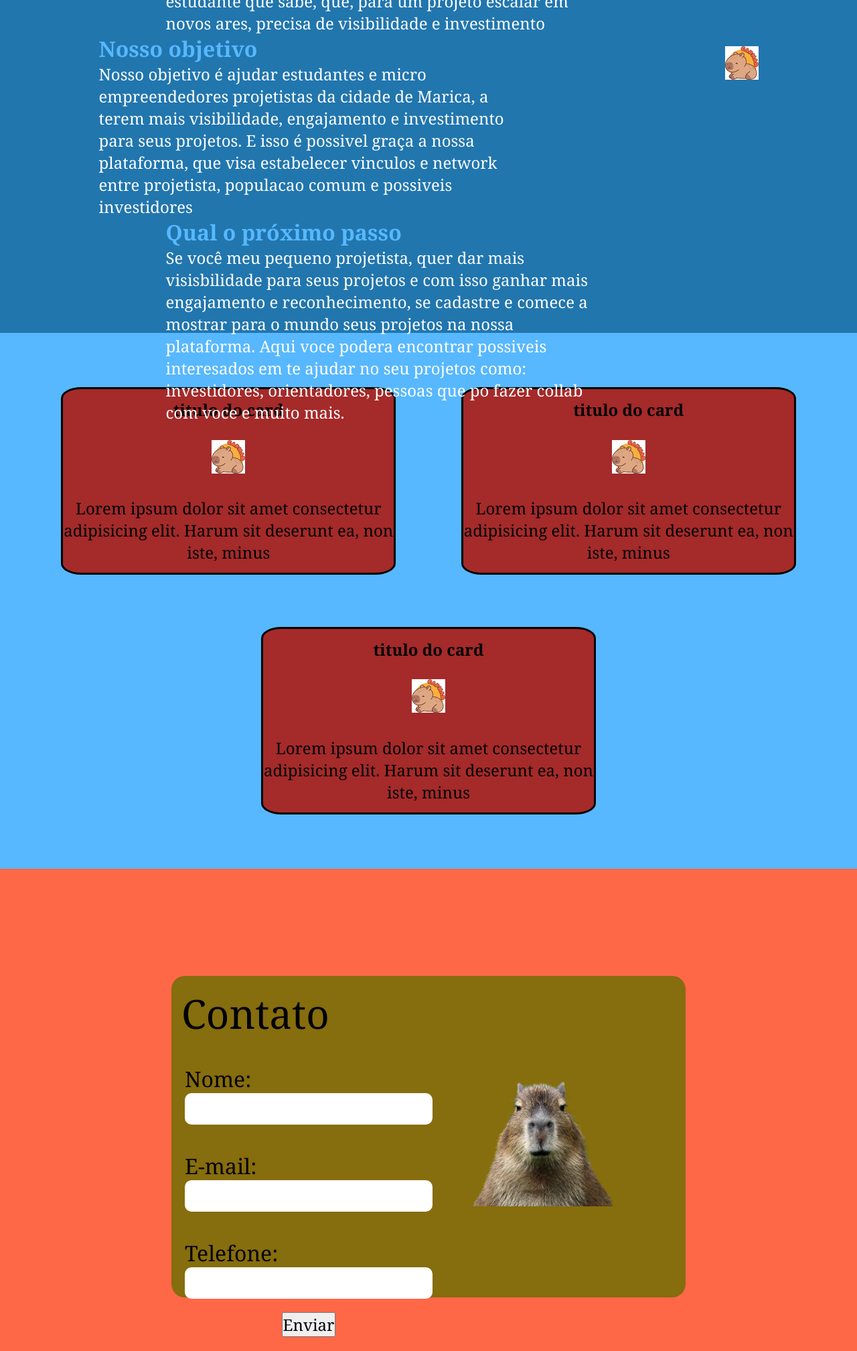
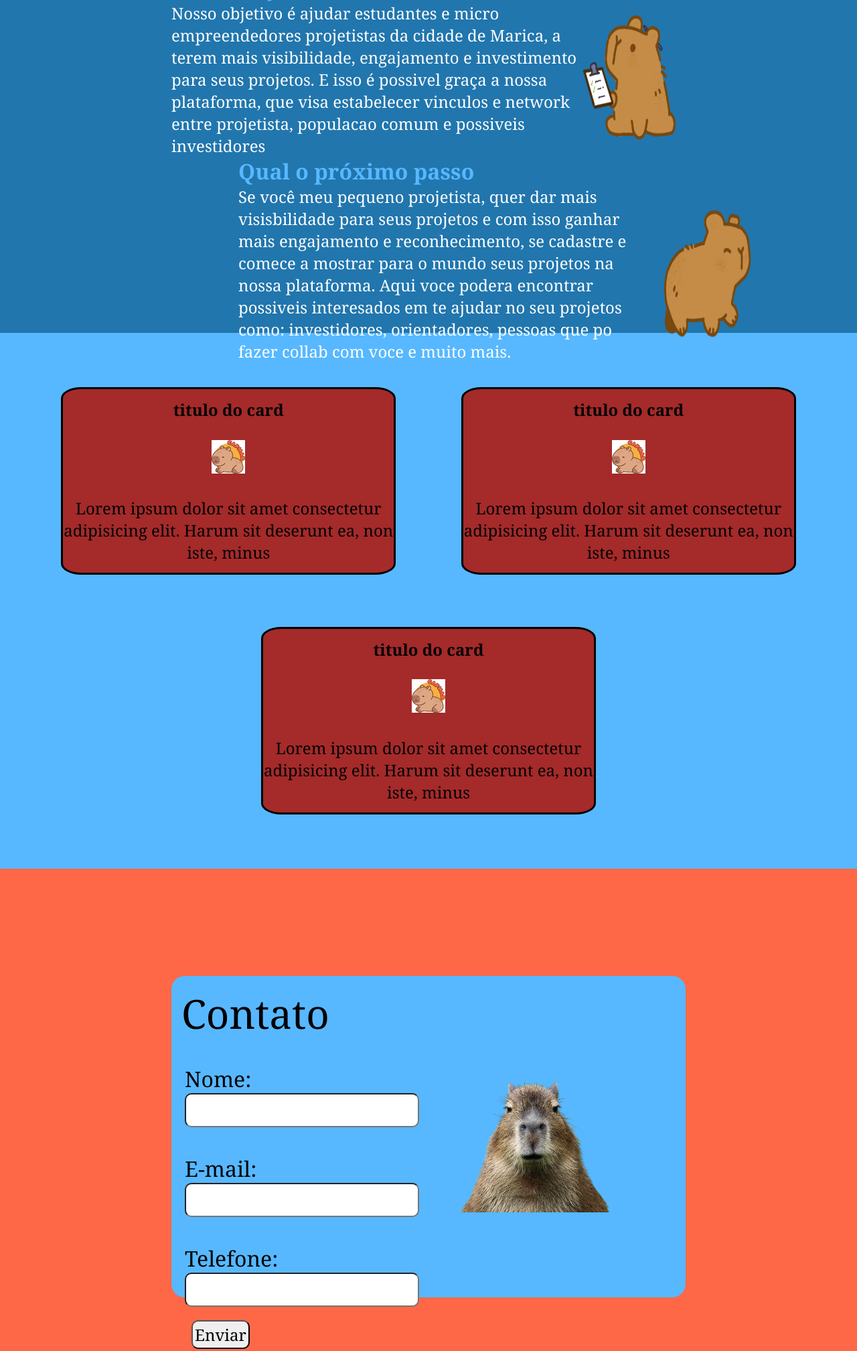
Before and after one commit to Plataforma-CapMar/CapMar, a plain HTML site: page index.html in a window 1280 px wide. Shown: the part 303-2320 px from the top of the page at 67% size. Drawn offline with Linux system fonts and the light colour scheme.

Commit message:
adiçao de imgs e estilizaçao do botao

```diff
--- a/index.html
+++ b/index.html
@@ -26,7 +26,7 @@
 
     <main id="content-area-container">
 
-        <section class="content-area" id="Info">
+        <section class="content-area" id="info">
             <div class="content-info-container">
 
                 <article class="info-area-container">
@@ -38,6 +38,7 @@
                         <p class="info-text">
                             Criada no segundo semestre de 2024, somos uma plataforma apaixonada em ajudar os estudantes projetistas a ganharem visibilidade que tanto merecem ter para seus projetos. Essa nossa paixao esta no nosso DNA, pos nossos criadores tambem sao um grupo de estudante que sabe, que, para um projeto escalar em novos ares, precisa de visibilidade e investimento
                         </p>
+                        <img class="cap-cell" src="img/CapMar-main/46 Sem Título_20241003211018.png" alt="">
                     </div>
 
                 </article>
@@ -51,6 +52,7 @@
                         <p class="info-text">
                             Nosso objetivo é ajudar estudantes e micro empreendedores projetistas da cidade de Marica, a terem mais visibilidade, engajamento e investimento para seus projetos. E isso é possivel graça a nossa plataforma, que visa estabelecer vinculos e network entre projetista, populacao comum e possiveis investidores
                         </p>
+                        <img class="cap-cell" src="img/CapMar-main/46 Sem Título_20241003210918.png" alt="">
                     </div>
 
                 </article>
@@ -64,14 +66,12 @@
                         <p class="info-text">
                             Se você meu pequeno projetista, quer dar mais visisbilidade para seus projetos e com isso ganhar mais engajamento e reconhecimento, se cadastre e comece a mostrar para o mundo seus projetos na nossa plataforma. Aqui voce podera encontrar possiveis interesados em te ajudar no seu projetos como: investidores, orientadores, pessoas que po fazer collab com voce e muito mais.
                         </p>
+                        <img class="cap-cell" src="img/CapMar-main/46 Sem Título_20241003210848.png" alt="">
                     </div>
 
                 </article>
             </div>
 
-            <div>
-                <img src="./img/Inserir um título.png" alt="img">
-            </div>
         </section>
 
         <section class="content-area" id="examples">
--- a/reset.css
+++ b/reset.css
@@ -19,11 +19,3 @@
     font-family: var(--font-family-primary);
     font-size: x-large;
 }
-input{
-    all: unset;
-    background-color: white;
-    padding: 10px;
-    font-size: 20px;
-    border-radius: 10px;
-    width: 350px;
-}
--- a/style.css
+++ b/style.css
@@ -11,7 +11,9 @@
 
     width: 100vw;
     height: 70px;
+    z-index: 1;
 }
+
 #logo-container{
     display: flex;
     align-items: center;
@@ -57,17 +59,27 @@
 
 /* PRIMEIRA SESSÃO */
 
-#Info{
+#info{
     background-color: var(--color-primary-darkblue);
     /* background-color: #2176ae; */
 }
 .content-info-container{
     display:flex;
     align-items: center;
-    justify-content: space-around;
+    justify-content: center;
     flex-direction: column;
-    height: 80%;
-    width: 50%;
+}
+
+.info-area-container{
+    display: flex;
+    flex-direction: column;
+    width: 60%;
+
+}
+
+.info-area-container:hover{
+    scale: 1.1;
+
 }
 
 .info-area-container:first-child{
@@ -79,13 +91,13 @@
     left: 100px;
 }
 
+.info-text-container{
+    width: 100%;
+    display: flex;
+    justify-content: space-around;
+}
 
-.info-area-container{
 
-}
-.info-title-container{
-
-}
 .info-title{
 
     font-size: xx-large;
@@ -98,6 +110,10 @@
     color: white;
 }
 
+.cap-cell{
+ width: 20%;
+
+}
 
 /* SEGUNDA SESSÃO */
 
@@ -135,7 +151,7 @@
     /* background-color: #fe6847; */
 }
 .form-container{
-    background-color: #866d0d;
+    background-color: var(--color-primary-blue);
     width: 60%;
     height: 60%;
     border-radius: 20px;
@@ -143,10 +159,10 @@
     grid-template-columns: repeat(2, 1fr);
     grid-template-rows: repeat(5, 1fr);
     grid-template-areas:
-    "grid-title-contact grid-title-contact"
+    "grid-title-contact ."
     "grid-name grid-img-contact"
     "grid-email grid-img-contact"
-    "grid-phone grid-phone"
+    "grid-phone ."
     "button-submit ."
 
 }
@@ -167,6 +183,7 @@
     font-size: 20px;
     border-radius: 10px;
     width: 350px;
+
 }
 
 #title-contact{
@@ -198,11 +215,17 @@
     grid-area: button-submit;
     display: flex;
     align-items: center;
-    justify-content: center;
+    margin-left: 30px;
 }
 
 #submit-button{
+    padding: 3px;
+    border-radius: 10px;
+}
 
+#submit-button:hover{
+    color: var(--color-primary-red);
+    background-color: var(--color-primary-blue);
 }
 
 #img-contact > img{
```
Also changed, not shown: img/CapMar-main/46 Sem Título_20241003210848.png (added), img/CapMar-main/46 Sem Título_20241003210918.png (added), img/CapMar-main/46 Sem Título_20241003211018.png (added).
